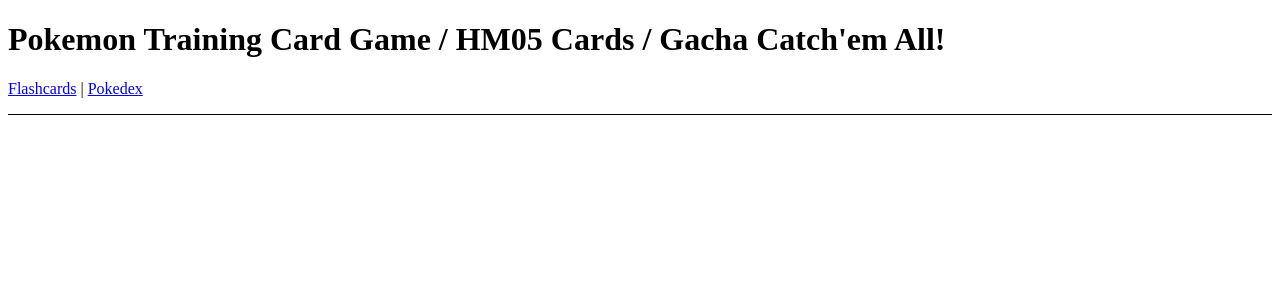
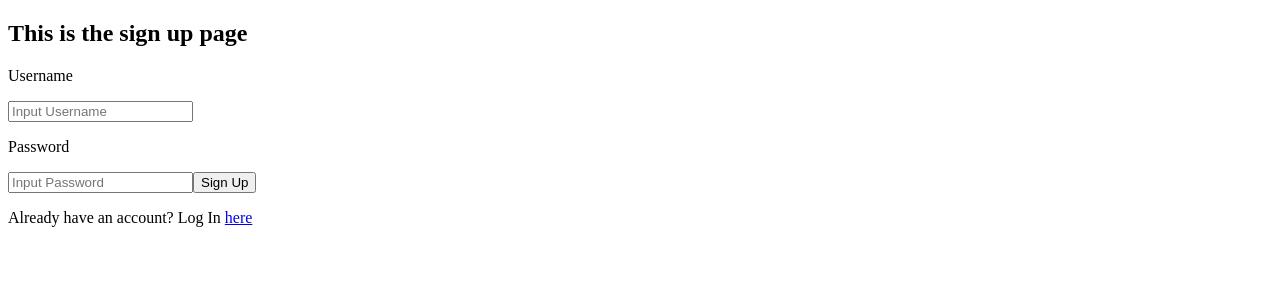
Before and after one commit to Team-MT-111/FlashCatch, a React app: page /signUp in a window 1280 px wide. Shown: the top 300 px of the page. Built offline with nearby package versions, Linux system fonts and the light colour scheme.

Commit message:
setting up reducers / auth routes

```diff
--- a/client/App.jsx
+++ b/client/App.jsx
@@ -1,5 +1,5 @@
 import React from "react";
-import { Link } from 'react-router-dom'
+import { Link, Outlet } from 'react-router-dom'
 
 function App() {
   return (
@@ -11,9 +11,12 @@ function App() {
           paddingBottom: "1rem",
         }}
       >
-        <Link to="/components/flashcards">Flashcards</Link> |{" "}
-        <Link to="/components/pokedex">Pokedex</Link>
+        <Link to="flashcards">Flashcards</Link> |{" "}
+        <Link to="pokedex">Pokedex</Link> |{" "}
+        <Link to="logIn">logIn</Link> |{" "}
+        <Link to="signUp">signUp</Link>
       </nav>
+      <Outlet />
     </div>
   )
 }
--- /dev/null
+++ b/client/components/flashcards.jsx
@@ -0,0 +1,7 @@
+import React from 'react'
+
+export default function Flashcards() {
+    return (
+        <h2>flashcards are here</h2>
+      )
+}
--- /dev/null
+++ b/client/components/logIn.jsx
@@ -0,0 +1,32 @@
+import React from 'react'
+import { Link } from 'react-router-dom';
+import SignUp from './signUp';
+
+export default function LogIn() {
+
+const handleClick = (e) => {
+    e.preventDefault()
+
+    let username = document.querySelector('input[name="logInUsername"]').value;
+    let password = document.querySelector('input[name="logInPassword"]').value;
+
+    // this is where we would call dispatch
+    console.log(username, password)
+}
+
+    return (
+    <div>
+        <h2>This is the log in page</h2>
+        <div>
+            <p>Username</p>
+            <input type="text" name='logInUsername' placeholder='Input Username'></input>
+            <p>Password</p>
+            <input type="password" name='logInPassword' placeholder='Input Password'></input>
+            <button id='loginButton' onClick={handleClick}>Log in</button>
+            <p>Don't have an account? Sign up <Link to="../signUp">here</Link></p>
+
+        </div>
+    </div>
+
+      )
+}
--- /dev/null
+++ b/client/components/pokedex.jsx
@@ -0,0 +1,7 @@
+import React from 'react'
+
+export default function Pokedex() {
+    return (
+        <h2>This is your pokedex</h2>
+      )
+}
--- /dev/null
+++ b/client/components/signUp.jsx
@@ -0,0 +1,29 @@
+import React from 'react';
+import { Link } from 'react-router-dom';
+import LogIn from './logIn';
+
+export default function SignUp() {
+
+  const handleClick = e => {
+    e.preventDefault()
+
+    let username = document.querySelector('input[name="signUpUsername').value;
+    let password = document.querySelector('input[name="signUpPassword').value;
+
+    console.log(username, password);
+  }
+
+  return (
+    <div>
+      <h2>This is the sign up page</h2>
+      <div>
+        <p>Username</p>
+        <input type='text' name='signUpUsername' placeholder='Input Username'></input>
+        <p>Password</p>
+        <input type='text' name='signUpPassword' placeholder='Input Password'></input>
+        <button id='signUpButton' onClick={handleClick}>Sign Up</button>
+        <p>Already have an account? Log In <Link to="../logIn">here</Link></p>
+      </div>
+    </div>
+  )
+}
--- a/client/index.js
+++ b/client/index.js
@@ -1,12 +1,26 @@
 import React from 'react';
 import ReactDOM from 'react-dom';
-import {BrowserRouter} from 'react-router-dom'
+import {
+  BrowserRouter,
+  Routes,
+  Route,
+} from 'react-router-dom'
+import Flashcards from './components/flashcards.jsx';
+import Pokedex from './components/pokedex.jsx';
+import LogIn from './components/logIn.jsx'
+import SignUp from './components/signUp.jsx';
+import App from './App.jsx';
 
-import App from './App.jsx';
 
 ReactDOM.render(
 <BrowserRouter>
-  <App />
+  <Routes>
+    <Route path="/" element={<App />}/>
+    <Route path="flashcards" element={<Flashcards />} />
+    <Route path="pokedex" element={<Pokedex />} />
+    <Route path="logIn" element={<LogIn />}/>
+    <Route path="signUp" element={<SignUp />}/>
+  </Routes>
 </BrowserRouter>,
 document.getElementById('root')
 );
```
Also changed, not shown: client/constants/actionTypes.js (added), client/reducers/flashcardsReducer.js (added), client/reducers/userReducer.js (added).
